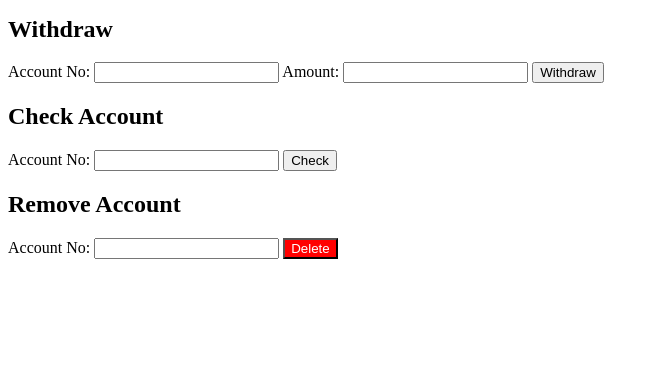
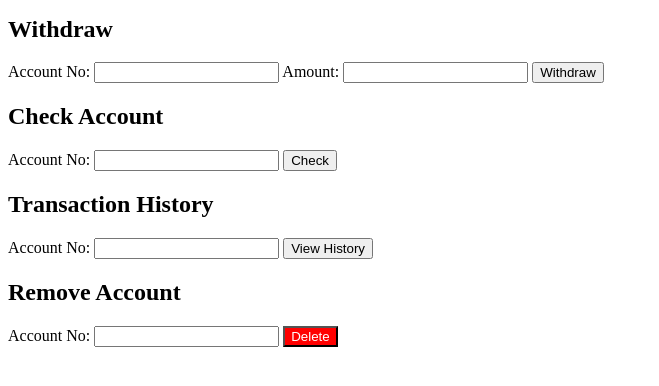
Before and after one commit to Pradeep-venkatachalam/devopspractice, a Flask app: page / in a window 1280 px wide. Shown: the part 240-626 px from the top of the page, without its empty margins (0-659 px from the left). Run offline with Flask 3, Linux system fonts and the light colour scheme.

Commit message:
Enhance index.html with transaction history section
Updated headings and added transaction history section.

```diff
--- a/templates/index.html
+++ b/templates/index.html
@@ -5,7 +5,7 @@
 </head>
 <body>
 
-<h1> Pradeep Banking App</h1>
+<h1>Pradeep Banking App</h1>
 
 <h2>Create Account</h2>
 <form action="/create" method="post">
@@ -33,6 +33,12 @@
     <button type="submit">Check</button>
 </form>
 
+<h2>Transaction History</h2>
+<form action="/history" method="post">
+    Account No: <input type="number" name="acc" required>
+    <button type="submit">View History</button>
+</form>
+
 <h2>Remove Account</h2>
 <form action="/delete" method="post">
     Account No: <input type="number" name="acc" required>
```
